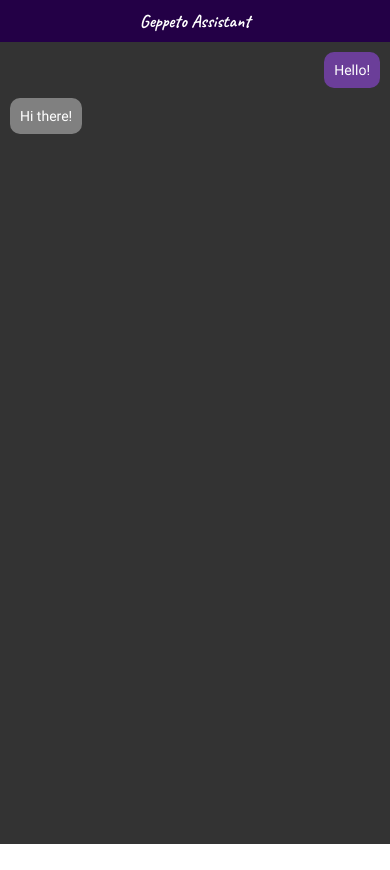
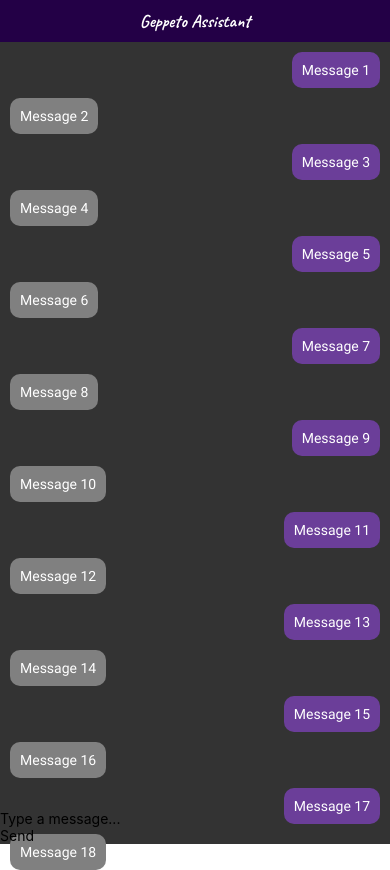
Before and after one commit to Arthur-Bamberg/Geppeto-android, a React Native app: screen / in a window 390 px wide. Before the commit the page ends 844 px from the top, so only its background shows below. Built offline with nearby package versions, Linux system fonts and the light colour scheme.

Commit message:
feat: Improving ChatScreen to use messages.json

```diff
--- /dev/null
+++ b/messages.json
@@ -0,0 +1,74 @@
+[
+    {
+      "content": "Message 1",
+      "sender": "sent"
+    },
+    {
+      "content": "Message 2",
+      "sender": "received"
+    },
+    {
+      "content": "Message 3",
+      "sender": "sent"
+    },
+    {
+      "content": "Message 4",
+      "sender": "received"
+    },
+    {
+      "content": "Message 5",
+      "sender": "sent"
+    },
+    {
+      "content": "Message 6",
+      "sender": "received"
+    },
+    {
+      "content": "Message 7",
+      "sender": "sent"
+    },
+    {
+      "content": "Message 8",
+      "sender": "received"
+    },
+    {
+      "content": "Message 9",
+      "sender": "sent"
+    },
+    {
+      "content": "Message 10",
+      "sender": "received"
+    },
+    {
+      "content": "Message 11",
+      "sender": "sent"
+    },
+    {
+      "content": "Message 12",
+      "sender": "received"
+    },
+    {
+      "content": "Message 13",
+      "sender": "sent"
+    },
+    {
+      "content": "Message 14",
+      "sender": "received"
+    },
+    {
+      "content": "Message 15",
+      "sender": "sent"
+    },
+    {
+      "content": "Message 16",
+      "sender": "received"
+    },
+    {
+      "content": "Message 17",
+      "sender": "sent"
+    },
+    {
+      "content": "Message 18",
+      "sender": "received"
+    }
+]
--- a/screens/chat/index.js
+++ b/screens/chat/index.js
@@ -1,20 +1,53 @@
-import React from 'react';
-import { View, Text } from 'react-native';
+import React, { useState } from 'react';
+import { View, Text, TextInput, TouchableOpacity } from 'react-native';
 import { styles } from './styles';
 
 export const ChatScreen = () => {
+    const messagesMock = require("../../messages.json");
+
+    const [inputMessage, setInputMessage] = useState('');
+    const [messages, setMessages] = useState(messagesMock);
+
+    const sendMessage = () => {
+        if (inputMessage.trim() === '') return;
+
+        const newMessage = {
+            content: inputMessage.trim(),
+            sender: 'sent',
+        };
+
+        setMessages([...messages, newMessage]);
+        setInputMessage('');
+    };
+
     return (
         <View style={styles.container}>
             <View style={styles.header}>
                 <Text style={styles.headerText}>Geppeto Assistant</Text>
             </View>
             <View style={styles.chatContainer}>
-                <View style={[styles.messageBubble, styles.sentMessage]}>
-                    <Text style={styles.messageText}>Hello!</Text>
-                </View>
-                <View style={[styles.messageBubble, styles.receivedMessage]}>
-                    <Text style={styles.messageText}>Hi there!</Text>
-                </View>
+                {messages.map((message, index) => (
+                    <View
+                        key={index}
+                        style={[
+                            styles.messageBubble,
+                            message.sender === 'sent' ? styles.sentMessage : styles.receivedMessage,
+                        ]}
+                    >
+                        <Text style={styles.messageText}>{message.content}</Text>
+                    </View>
+                ))}
+            </View>
+            <View style={styles.inputContainer}>
+                <TextInput
+                    style={styles.input}
+                    placeholder="Type a message..."
+                    value={inputMessage}
+                    onChangeText={setInputMessage}
+                />
+                <TouchableOpacity style={styles.sendButton} onPress={sendMessage}>
+                    <Text style={styles.sendButtonText}>Send</Text>
+                </TouchableOpacity>
             </View>
         </View>
     );
```
